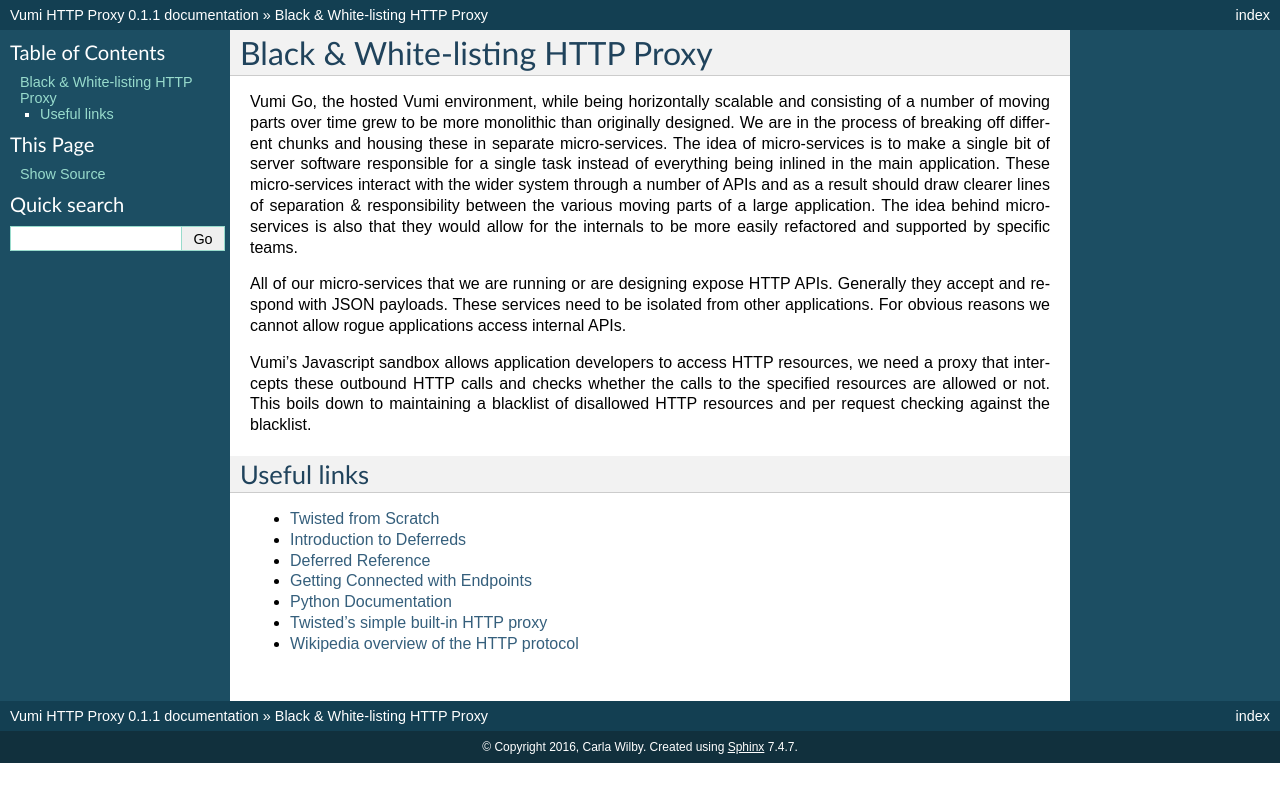
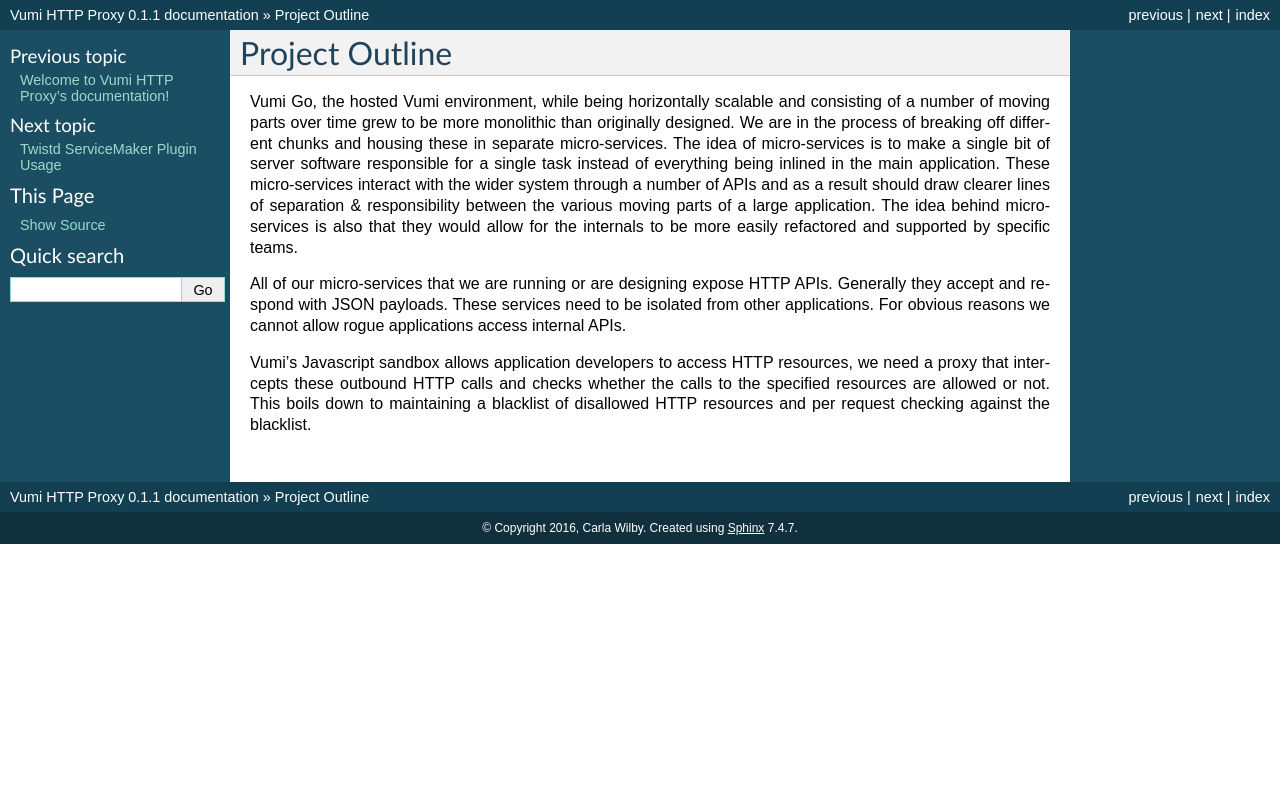
Before and after one commit to praekeltfoundation/vumi-http-proxy, a Sphinx documentation site: the page built from docs/project-outline.rst, in a window 1280 px wide. Shown: the top 802 px of the page. Built offline with Sphinx 7.4.7, drawn with Linux system fonts in a browser that asks for light colours.

```diff
--- a/docs/project-outline.rst
+++ b/docs/project-outline.rst
@@ -1,4 +1,4 @@
-Black & White-listing HTTP Proxy
+Project Outline
 ================================
 
 Vumi Go, the hosted Vumi environment, while being horizontally scalable and
@@ -23,15 +23,3 @@
 whether the calls to the specified resources are allowed or not. This boils down
 to maintaining a blacklist of disallowed HTTP resources and per request checking
 against the blacklist.
-
-
-Useful links
-------------
-
-* `Twisted from Scratch <https://twistedmatrix.com/documents/current/core/howto/tutorial/index.html>`_
-* `Introduction to Deferreds <https://twistedmatrix.com/documents/current/core/howto/defer-intro.html>`_
-* `Deferred Reference <https://twistedmatrix.com/documents/current/core/howto/defer.html>`_
-* `Getting Connected with Endpoints <https://twistedmatrix.com/documents/current/core/howto/endpoints.html>`_
-* `Python Documentation <https://docs.python.org/2/index.html>`_
-* `Twisted's simple built-in HTTP proxy <https://twistedmatrix.com/documents/current/api/twisted.web.proxy.html>`_
-* `Wikipedia overview of the HTTP protocol <https://en.wikipedia.org/wiki/Hypertext_Transfer_Protocol>`_
```
Also changed, not shown: docs/index.rst (+5 -2 lines), docs/usage.rst (added, +34 -0 lines).
